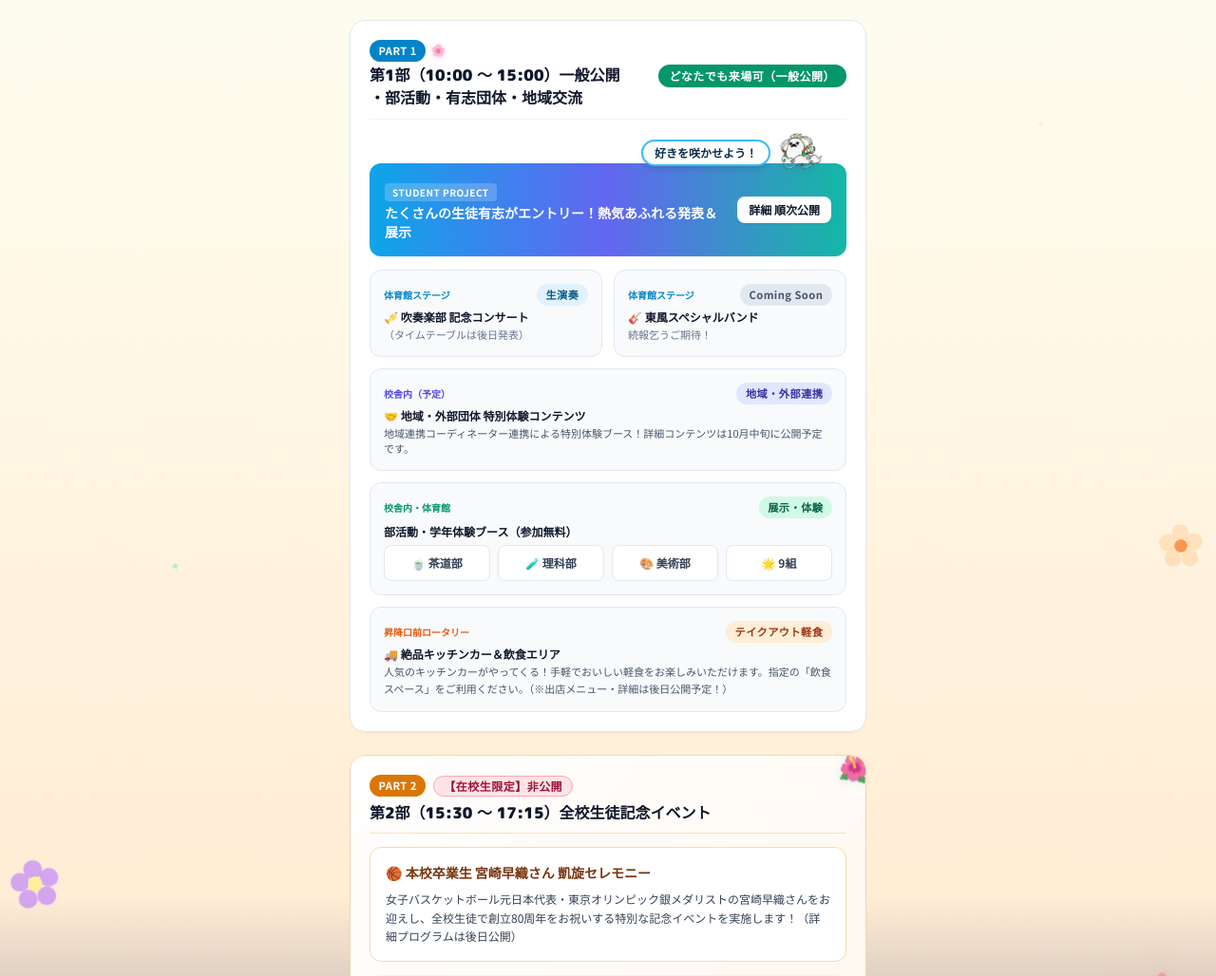
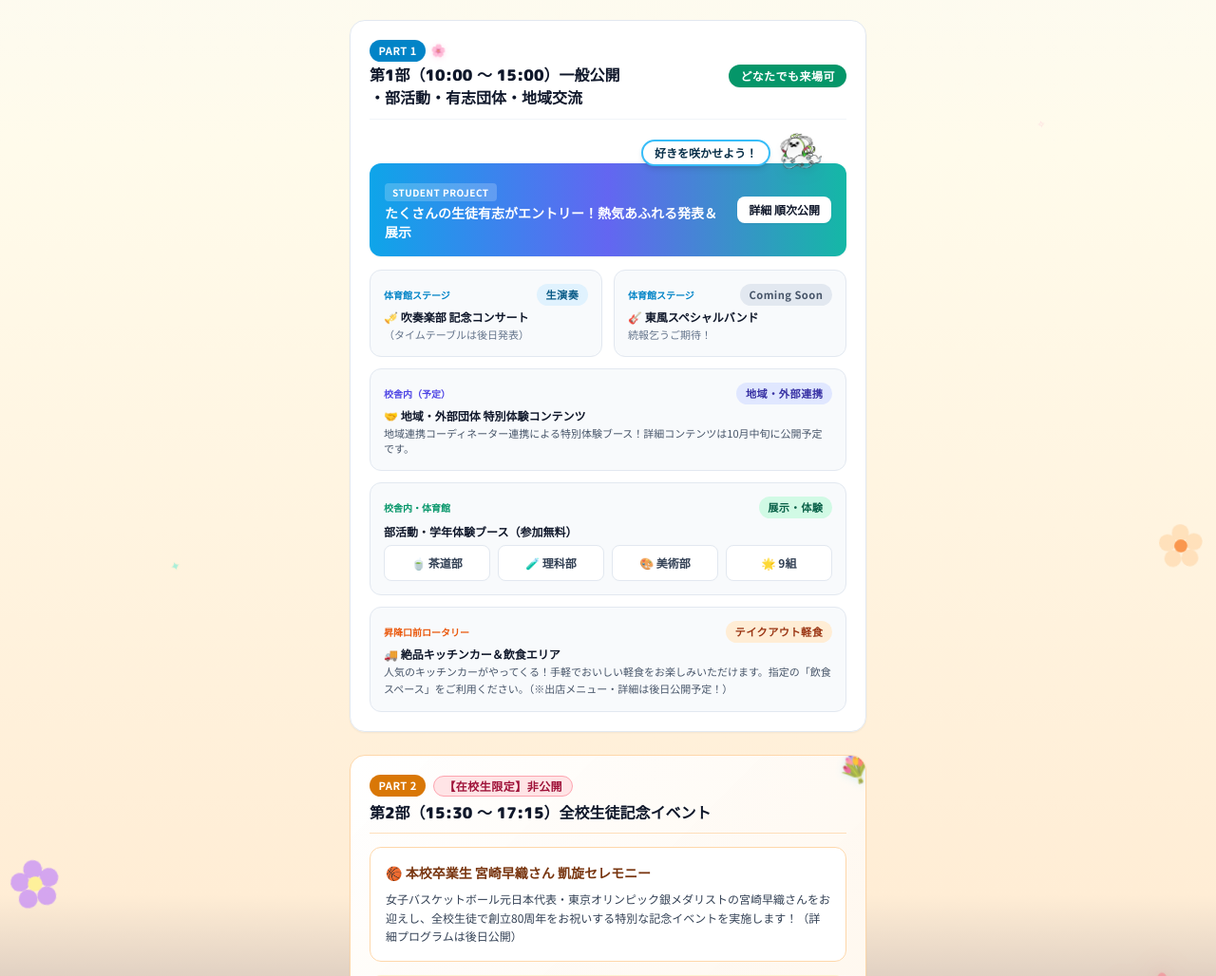
Before and after one commit to yono-east-j/kochi-wind-80th, a plain HTML site: page index.html in a window 1280 px wide. Shown: the part 1480-2508 px from the top of the page at 95% size. Drawn offline with nearby package versions, Linux system fonts and the light colour scheme.

Commit message:
Update index.html

```diff
--- a/index.html
+++ b/index.html
@@ -799,7 +799,7 @@
           </h2>
         </div>
         <div class="shrink-0 self-start sm:self-auto">
-          <span class="badge-pill bg-emerald-600 text-white font-black shadow-sm text-[11px] sm:text-xs px-3 py-1">どなたでも来場可（一般公開）</span>
+          <span class="badge-pill bg-emerald-600 text-white font-black shadow-sm text-[11px] sm:text-xs px-3 py-1">どなたでも来場可</span>
         </div>
       </div>
 
@@ -888,8 +888,8 @@
 
     <!-- 8. 【第2部（夕暮れ）：校内記念イベント】（在校生限定・明るいサンセットカード） -->
     <section class="card-sunset-clean rounded-2xl p-5 shadow-sm flex flex-col gap-3.5 relative overflow-hidden">
-      <!-- 🌸 夕暮れのお花デコレーション（スマホでもしっかり見える） -->
-      <div class="absolute -top-1 -right-1 text-2xl inline-flower-spin opacity-80 pointer-events-none select-none">🌺</div>
+      <!-- 💐 お祝いの花束デコレーション -->
+      <div class="absolute -top-1 -right-1 text-2xl inline-flower-spin opacity-80 pointer-events-none select-none">💐</div>
 
       <div class="border-b border-orange-200/80 pb-2.5 flex flex-col gap-1.5 relative z-10">
         <div class="flex items-center gap-2">
```
